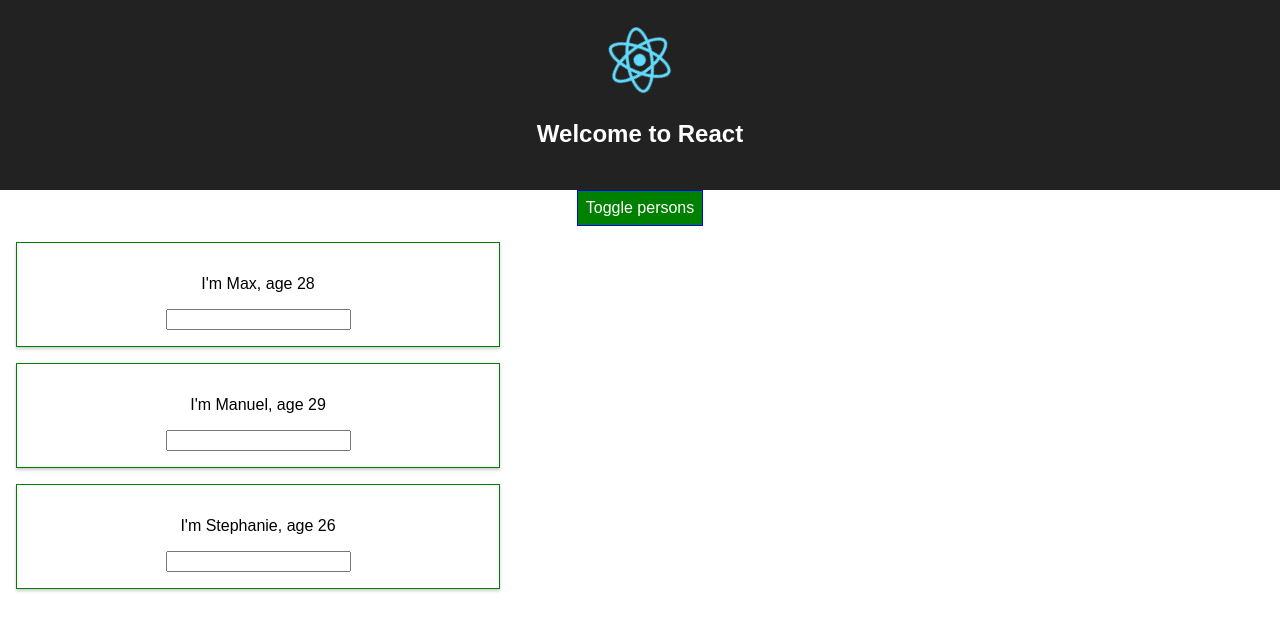
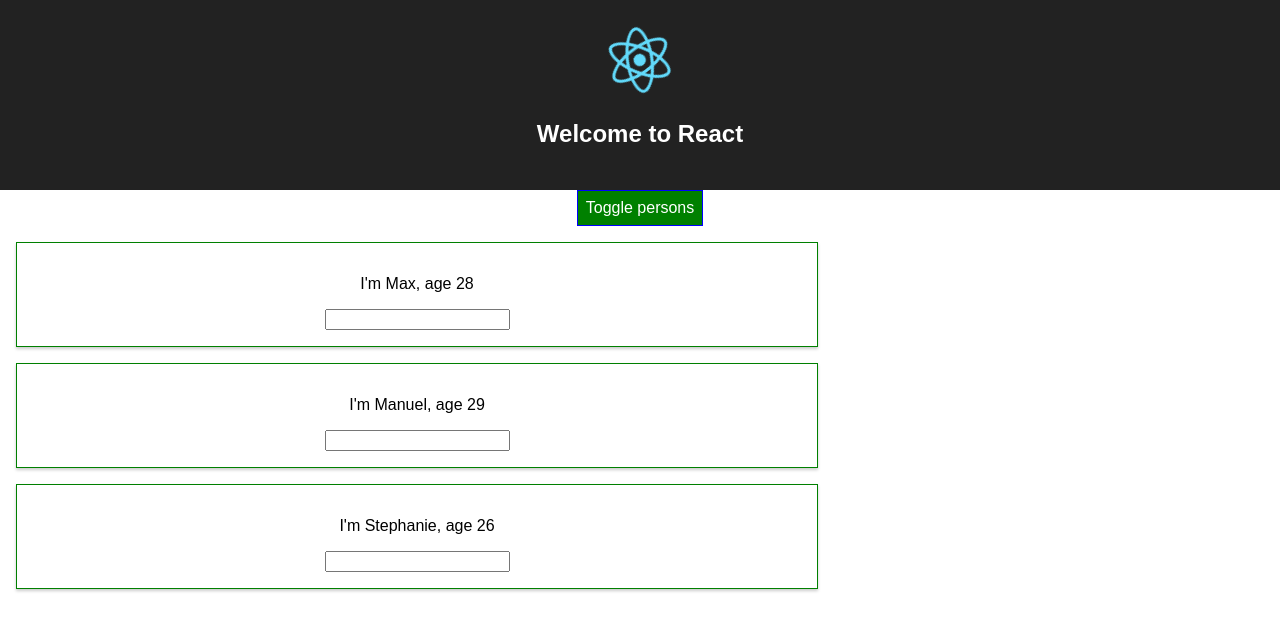
Before and after one commit to the-medo/react-complete-guide, a React (Create React App) app: page / in a window 1280 px wide. Both pictures are taken after a click on the button "Toggle persons". Shown: the top 630 px of the page. Built offline with nearby package versions, Linux system fonts and the light colour scheme.

Commit message:
[feature] - Radium removed
[feature] - Radium removed

[feature] - Radium removed

```diff
--- a/src/App.js
+++ b/src/App.js
@@ -1,5 +1,4 @@
 import React, { Component } from 'react';
-import Radium, {StyleRoot} from 'radium';
 import logo from './logo.svg';
 import './App.css';
 import Person from './Person/Person'
@@ -56,11 +55,7 @@
             font: 'inherit',
             border: '1px solid blue',
             padding: '8px',
-            cursor: 'pointer',
-            ':hover': {
-                backgroundColor: 'salmon',
-                color: 'black'
-            }
+            cursor: 'pointer'
         }
 
         let persons = null;
@@ -82,11 +77,9 @@
                 </div>);
 
             style.backgroundColor = 'green';
-            style[':hover'].backgroundColor = 'lightgreen';
         }
 
         return (
-            <StyleRoot>
                 <div className="App">
                     <header className="App-header">
                         <img src={logo} className="App-logo" alt="logo"/>
@@ -99,10 +92,9 @@
                     </button>
                     {persons}
                 </div>
-            </StyleRoot>
         );
     }
 
 }
 
-export default Radium(App);
+export default App;
--- a/src/Person/Person.js
+++ b/src/Person/Person.js
@@ -1,16 +1,10 @@
 import React from 'react';
-import Radium from 'radium';
 
 import './Person.css';
 
 const person = ( props ) => {
-    const style = {
-        '@media (min-width: 500px)': {
-            width: '450px'
-        }
-    };
     return (
-        <div className="Person" style={style}>
+        <div className="Person">
             <p onClick={props.click}>I'm {props.name}, age {props.age}</p>
             <p>{props.children}</p>
             <input type="text" onChange={props.changed} />
@@ -18,4 +12,4 @@
     )
 }
 
-export default Radium(person);
+export default person;
```
